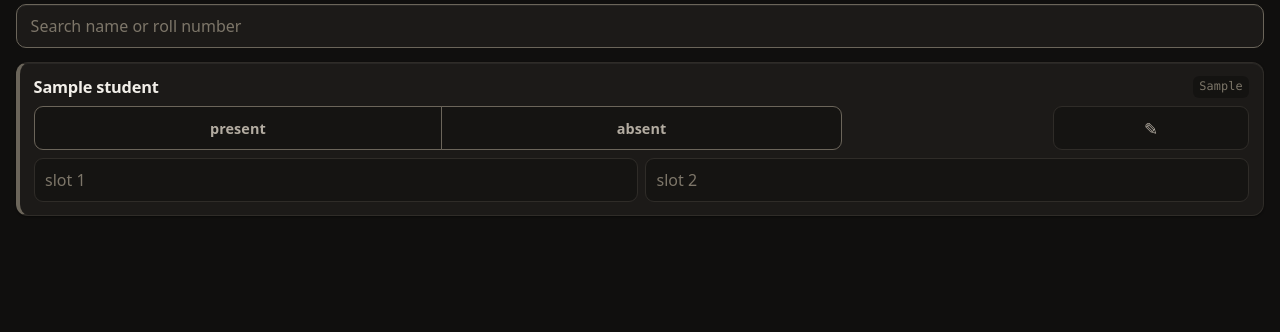
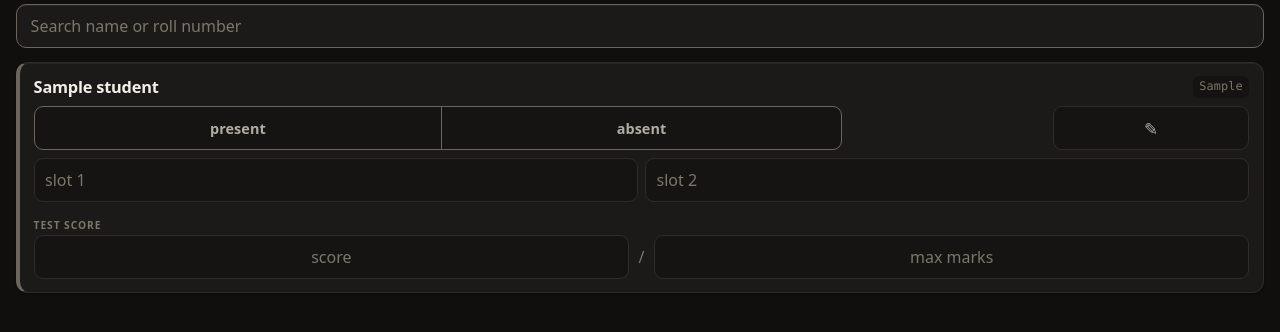
Before and after one commit to M-Aadarsh-Patel/Sahithi-app, a FastAPI app: template templates/entries.html in a window 1280 px wide. Shown: the part 192-524 px from the top of the page. Run offline with FastAPI, Linux system fonts and the light colour scheme; the template is opened without the code that fills it: most values are stand-ins (such as "Sample title", 1, 10 or a date in 2020); parts of the project's set-up code (start-up, migrations or seed data) failed here and were passed over.

Commit message:
added the test score field with score/max_marks

```diff
--- a/main.py
+++ b/main.py
@@ -230,6 +230,11 @@ def save_entry(
     slot_1: Annotated[str | None, Form()] = None,
     slot_2: Annotated[str | None, Form()] = None,
     remark: Annotated[str | None, Form()] = None,
+    # §3.4 — nullable integers. int|None rather than str, so the coercion is
+    # Pydantic's; the inputs are type=number, so the browser will not submit
+    # anything that could fail it.
+    score: Annotated[int | None, Form()] = None,
+    max_marks: Annotated[int | None, Form()] = None,
 ) -> Response:
     # Guard only — the write keys off the raw string. Runs before the student
     # lookup so a bad date costs no query.
@@ -252,6 +257,11 @@ def save_entry(
             # None here means she emptied the box, which is a real edit. Blank is
             # never validated and never rejected — §6, topics are free text.
             changes[field] = value or ""
+    # Nullable, so an emptied box writes null rather than "". Same presence rule:
+    # a request that never mentions score cannot wipe one.
+    for field, value in (("score", score), ("max_marks", max_marks)):
+        if field in present:
+            changes[field] = value
     # Not keyed off `present`: an empty status is not a state a row can be in, so
     # it is written only when it arrived as one of the two literals.
     if status is not None:
--- a/templates/entries.html
+++ b/templates/entries.html
@@ -90,12 +90,18 @@
   /* ---- Rows ------------------------------------------------------------ */
   ul { list-style: none; margin: 0; padding: 0; display: grid; gap: .5rem; }
 
-  /* Six columns is what lets a flat row of nine children become three tidy
-     lines with no wrapper elements: name over toggle over topics. Every child
-     is placed explicitly, so the markup keeps its existing order and ids. */
+  /* Twelve columns is what lets a flat row of children become tidy lines with no
+     wrapper elements: name over toggle over topics over the test score. Every
+     child is placed explicitly, so the markup keeps its existing order and ids.
+
+     It was six until the score line needed a label, a short field, a slash and a
+     second short field on one line — four items that six tracks cannot
+     proportion. Twelve is a straight subdivision, not a reflow: two of these
+     tracks plus the gap between them measure exactly one of the old ones, so
+     every other line is unchanged to the pixel. */
   .row {
     display: grid;
-    grid-template-columns: repeat(6, 1fr);
+    grid-template-columns: repeat(12, 1fr);
     column-gap: .45rem;
     row-gap: .5rem;
     align-items: center;
@@ -111,27 +117,44 @@
      [hidden] { display: none } and leave hidden rows on screen. */
   .row[hidden] { display: none; }
 
-  .name    { grid-area: 1 / 1 / 2 / 5; font-size: 1.02rem; font-weight: 560;
+  .name    { grid-area: 1 / 1 / 2 / 9; font-size: 1.02rem; font-weight: 560;
              letter-spacing: -.012em; line-height: 1.25;
              overflow-wrap: anywhere; }
   /* Set on its own dark plate so a column of roll numbers reads as an index
      down the right edge rather than as more sentence. */
-  .roll    { grid-area: 1 / 5 / 2 / 7; justify-self: end;
+  .roll    { grid-area: 1 / 9 / 2 / 13; justify-self: end;
              font-family: ui-monospace, SFMono-Regular, Menlo, monospace;
              font-size: .74rem; font-variant-numeric: tabular-nums;
              letter-spacing: .01em; color: var(--ink-faint);
              background: rgba(0, 0, 0, .28); border-radius: 6px;
              padding: .15rem .42rem; }
-  .present { grid-area: 2 / 1 / 3 / 3; }
-  .absent  { grid-area: 2 / 3 / 3 / 5; }
-  .tick    { grid-area: 2 / 5 / 3 / 6; justify-self: center; }
-  .remark  { grid-area: 2 / 6 / 3 / 7; }
-  [name="slot_1"] { grid-area: 3 / 1 / 4 / 4; }
-  [name="slot_2"] { grid-area: 3 / 4 / 4 / 7; }
-  /* A fourth line exists only when something needs it. Both of these are absent
-     from the grid until then, so an ordinary row stays three lines tall. */
-  .remark[open]   { grid-area: 4 / 1 / 5 / 5; }
-  .retry          { grid-area: 4 / 5 / 5 / 7; }
+  .present { grid-area: 2 / 1 / 3 / 5; }
+  .absent  { grid-area: 2 / 5 / 3 / 9; }
+  .tick    { grid-area: 2 / 9 / 3 / 11; justify-self: center; }
+  .remark  { grid-area: 2 / 11 / 3 / 13; }
+  [name="slot_1"] { grid-area: 3 / 1 / 4 / 7; }
+  [name="slot_2"] { grid-area: 3 / 7 / 4 / 13; }
+  /* Line 4, §5.3, read as one sentence: "Test Score: 18 / 25". The label anchors
+     the left, the two fields are the same width so the pair reads as a fraction
+     rather than two unrelated boxes, and the slash gets a track of its own so it
+     sits centred between them instead of drifting against one. */
+  /* Line 4 is the label alone, line 5 the fraction. The two fields take the same
+     halves of the row as slot 1 and slot 2 above, so all four boxes share the
+     same left and right edges down the row.
+
+     The slash is placed across the whole line rather than in a track of its own:
+     centred in a 12-column grid it lands exactly on the seam between the two
+     halves, which is where the gap is. A track would have had to come out of the
+     fields. */
+  .marks-label       { grid-area: 4 / 1 / 5 / 13; }
+  [name="score"]     { grid-area: 5 / 1 / 6 / 7; justify-self: start; }
+  .slash             { grid-area: 5 / 1 / 6 / 13; justify-self: center;
+                       pointer-events: none; }
+  [name="max_marks"] { grid-area: 5 / 7 / 6 / 13; justify-self: end; }
+  /* A sixth line exists only when something needs it. Both of these are absent
+     from the grid until then, so an ordinary row stays five lines tall. */
+  .remark[open]   { grid-area: 6 / 1 / 7 / 9; }
+  .retry          { grid-area: 6 / 9 / 7 / 13; }
 
   /* ---- Toggle ---------------------------------------------------------- */
   .present, .absent {
@@ -179,7 +202,50 @@
                 box-shadow .14s ease;
   }
   .topic::placeholder, .remark input::placeholder { color: var(--ink-faint); }
-  .topic:focus, .remark input:focus, #search:focus, #picker:focus {
+
+  /* Same sunken treatment as a topic box, but sized for two or three digits and
+     centred so the pair reads as a fraction across the slash. */
+  /* A caption for the two fields under it, not a field in its own right — so it
+     is small, muted and set apart by case rather than by size or colour alone.
+
+     line-height 1 and the negative bottom margin are what keep the extra line
+     cheap: the box is only as tall as the glyphs, and it claws back most of the
+     row-gap so the fields sit tight under their own label rather than floating
+     halfway between it and the topics above. */
+  .marks-label {
+    align-self: end;
+    font-size: .64rem; font-weight: 600; text-transform: uppercase;
+    letter-spacing: .09em; color: var(--ink-faint);
+    line-height: 1; margin: .6rem 0 -.2rem;
+  }
+  /* Absent dims the fields via :disabled; the label has to follow or the line
+     half-fades and looks like a rendering fault. */
+  .row.is-absent .marks-label,
+  .row.is-absent .slash { opacity: .4; }
+
+  .mark {
+    width: 100%; min-width: 0; min-height: var(--tap);
+    padding: 0 .6rem; text-align: center;
+    background: rgba(0, 0, 0, .25); color: var(--ink);
+    border: 1px solid var(--line); border-radius: var(--radius-sm);
+    font-variant-numeric: tabular-nums;
+    -moz-appearance: textfield;            /* no spinner */
+    transition: border-color .14s ease, background-color .14s ease,
+                box-shadow .14s ease, opacity .14s ease;
+  }
+  .mark::-webkit-inner-spin-button,
+  .mark::-webkit-outer-spin-button { -webkit-appearance: none; margin: 0; }
+  /* Absent: dimmed, and the disabled attribute already blocks focus, typing and
+     submission. Not hidden — the fraction's place in the row stays put. */
+  .mark:disabled { opacity: .4; }
+  /* Slot-width, less the room the slash needs. Set after .mark so it wins over
+     that rule's width: 100% — same specificity, so order decides. Trimming both
+     by the same amount keeps the pair symmetrical about the seam. */
+  [name="score"], [name="max_marks"] { width: calc(100% - .55rem); }
+  .mark::placeholder { color: var(--ink-faint); }
+  .slash { color: var(--ink-faint); font-size: 1rem; }
+
+  .topic:focus, .mark:focus, .remark input:focus, #search:focus, #picker:focus {
     outline: none;
     background: rgba(0, 0, 0, .38);
     border-color: var(--focus);
--- a/templates/row.html
+++ b/templates/row.html
@@ -41,6 +41,30 @@
          placeholder="slot 2" autocomplete="off"
          hx-post="/entries" hx-trigger="blur" hx-swap="none" hx-sync="this:replace">
 
+  {# §3.4 — score over max_marks, one test a day. Same isolation as the topics
+     above: blur, no swap, synced to itself.
+
+     `or ''` is wrong for these two, because a legitimate score of 0 is falsy and
+     would render as an empty box. They test against none explicitly instead —
+     which also covers `entry` itself being None, since Undefined is not none.
+
+     Disabled and shown empty when the student is absent: you cannot score
+     someone who was not there. A disabled input is never submitted, so the
+     fields cannot save while the row is in that state either. #}
+  {% set absent = entry.status == 'absent' %}
+  <span class="marks-label" aria-hidden="true">Test Score</span>
+  <input class="mark" name="score" type="number" inputmode="numeric"
+         placeholder="score" aria-label="Test score" autocomplete="off"
+         {% if absent %}disabled{% endif %}
+         value="{{ '' if absent else (entry.score if entry.score is not none else '') }}"
+         hx-post="/entries" hx-trigger="blur" hx-swap="none" hx-sync="this:replace">
+  <span class="slash" aria-hidden="true">/</span>
+  <input class="mark" name="max_marks" type="number" inputmode="numeric"
+         placeholder="max marks" aria-label="Test score, out of" autocomplete="off"
+         {% if absent %}disabled{% endif %}
+         value="{{ '' if absent else (entry.max_marks if entry.max_marks is not none else '') }}"
+         hx-post="/entries" hx-trigger="blur" hx-swap="none" hx-sync="this:replace">
+
   {# <details> is the expandable field, with no JavaScript to make it open. #}
   <details class="remark">
     <summary title="Remark">✎</summary>
```
